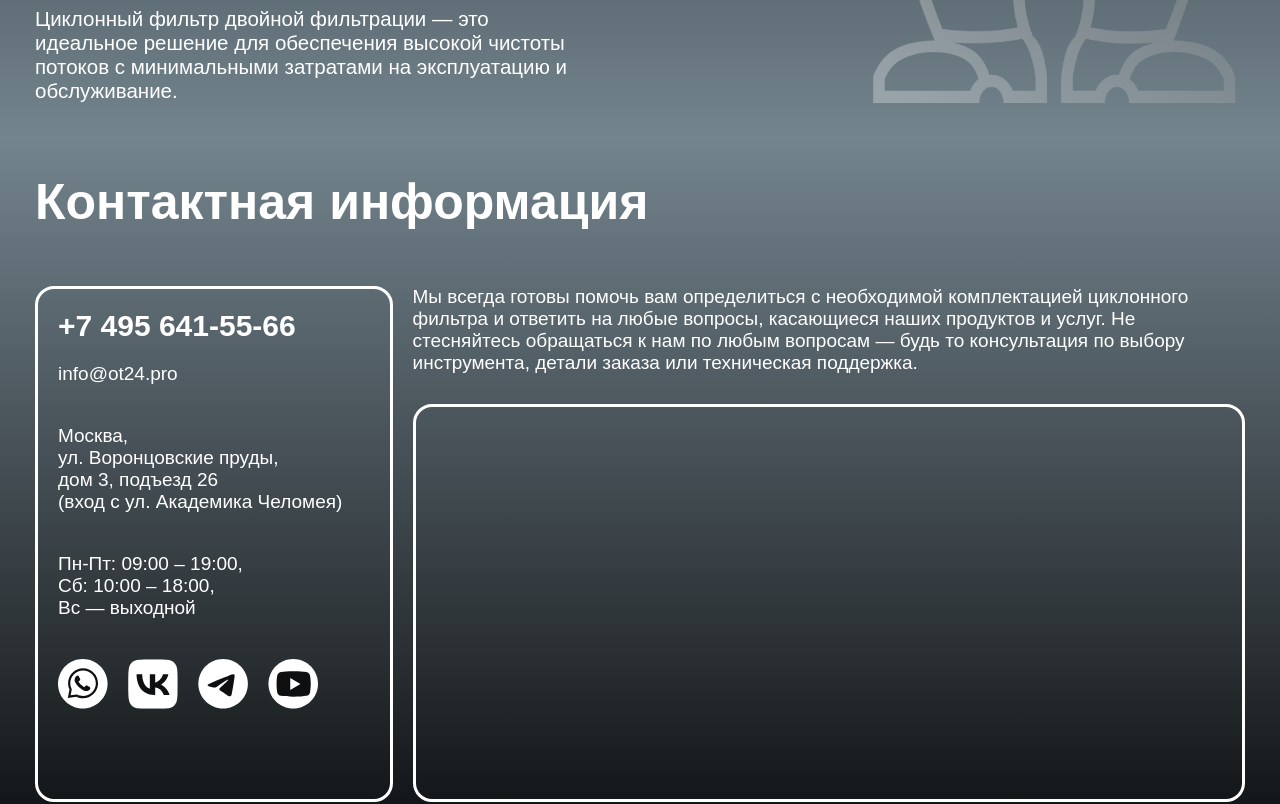
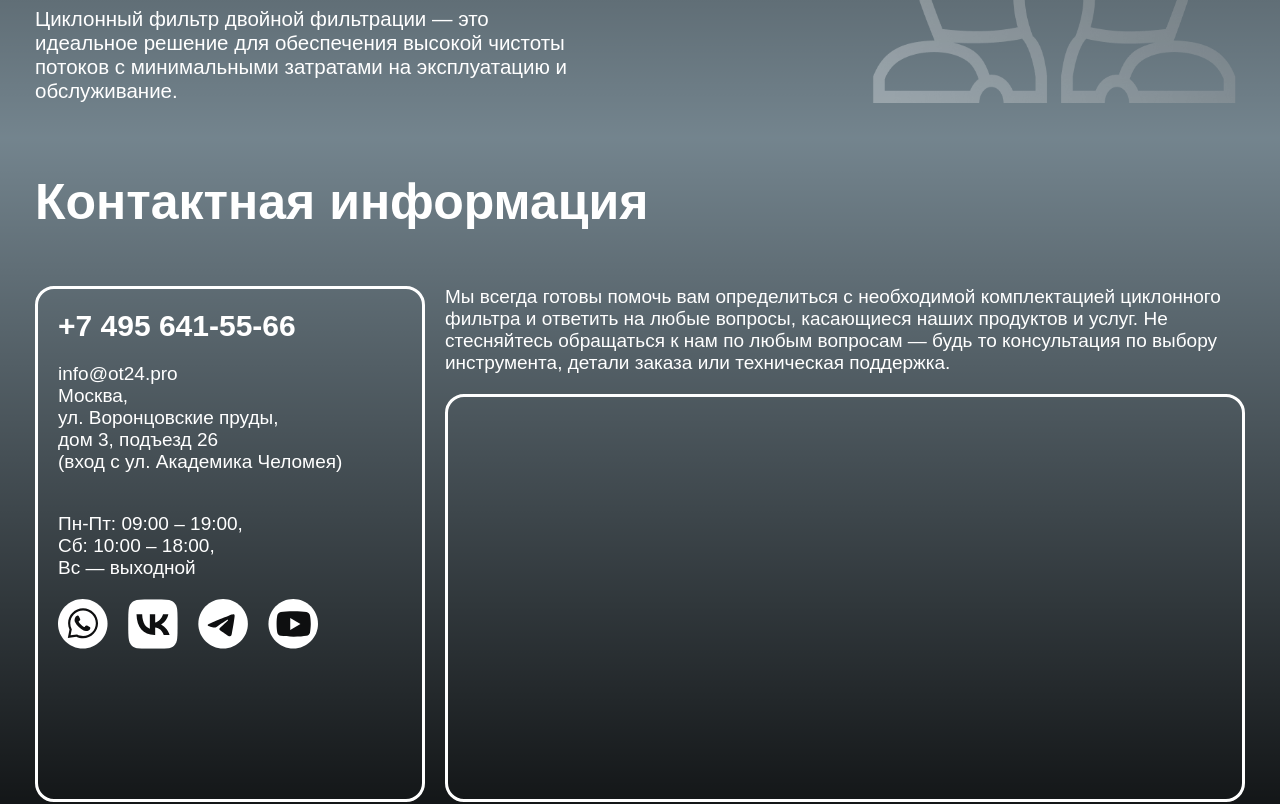
Before and after one commit to myrahkis/cyclone-landing-page, a Vue app: page / in a window 1280 px wide. Shown: the part 11000-11804 px from the top of the page. Built offline with nearby package versions, Linux system fonts and the light colour scheme.

Commit message:
contacts section adaptability

```diff
--- a/src/components/ContactsSection.vue
+++ b/src/components/ContactsSection.vue
@@ -18,8 +18,9 @@ function closeModal() {
   <section class="contacts-section" id="contacts">
     <!-- <img src="/spanner-bottom-half.png" alt="" class="spanner" /> -->
     <h2>Контактная информация</h2>
-    <div class="container">
+    <div class="contacts-grid">
       <div class="contacts-info">
+        <div>
           <div>
             <h3>+7 495 641-55-66</h3>
             <p>info@ot24.pro</p>
@@ -32,22 +33,23 @@ function closeModal() {
             </p>
             <p>(вход с ул. Академика Челомея)</p>
           </div>
-        <div>
+        </div>
+        <div class="contacts-info-right">
           <p>
             Пн-Пт: 09:00 – 19:00, <br />
             Сб: 10:00 – 18:00, <br />
             Вс — выходной
           </p>
-        </div>
           <SocialsIcons iconWidth="5rem" />
         </div>
-      <div class="map-group">
-        <p>
+      </div>
+      <p class="contacts-text">
         Мы всегда готовы помочь вам определиться с необходимой комплектацией циклонного фильтра и
         ответить на любые вопросы, касающиеся наших продуктов и услуг. Не стесняйтесь обращаться к
         нам по любым вопросам — будь то консультация по выбору инструмента, детали заказа или
         техническая поддержка.
       </p>
+      <!-- <div class="map-group"> -->
       <div class="map">
         <iframe
           src="https://yandex.ru/map-widget/v1/?um=constructor%3A251189b0d152a15f05ac87119644b8e58fe04752b0c72ff8a62ee92c3c7d9ff6&amp;source=constructor"
@@ -57,7 +59,7 @@ function closeModal() {
         ></iframe>
       </div>
     </div>
-    </div>
+    <!-- </div> -->
     <div class="btns-wrapper">
       <a
         class="white-border-btn"
@@ -76,37 +78,59 @@ function closeModal() {
   position: relative;
   display: flex;
   flex-direction: column;
-  height: 100vh;
+  min-height: 100vh;
   padding: 3.5rem;
   color: white;
   background: linear-gradient(to top, rgba(0, 0, 0), rgba(0, 0, 0, 0.4));
 }
 
-.container {
+.contacts-grid {
+  display: grid;
+  grid-template-columns: repeat(3, 1fr);
+  grid-template-rows: auto 1fr 1fr;
+  gap: 2rem;
+  flex-grow: 1;
+}
+/* .container {
   display: flex;
   gap: 2rem;
   flex-grow: 1;
-}
+} */
 .contacts-info {
+  grid-column: 1 / 2;
+  grid-row: 1 / -1;
   display: flex;
   flex-direction: column;
   gap: 4rem;
-  width: 30%;
+  width: 100%;
   border: 3px solid white;
   border-radius: 1.9rem;
   padding: 2rem;
 }
-.map-group {
+.contacts-info-right {
+  display: flex;
+  flex-direction: column;
+  gap: 2rem;
+}
+.contacts-text {
+  grid-column: 2 / -1;
+  height: fit-content;
+  width: 100%;
+}
+/* .map-group {
   display: flex;
   flex-direction: column;
   gap: 3rem;
-  width: 70%;
-}
+  width: 100%;
+} */
 .map {
   overflow: hidden;
   flex-grow: 1;
   border: 3px solid white;
   border-radius: 1.9rem;
+
+  grid-column: 2 / -1;
+  grid-row: 2 / 4;
 
   display: flex;
   justify-content: center;
@@ -123,6 +147,7 @@ function closeModal() {
 .btns-wrapper {
   display: flex;
   justify-content: space-between;
+  width: 100%;
   gap: 2rem;
   margin-top: 2rem;
 }
@@ -157,4 +182,21 @@ function closeModal() {
     }
   }
 }
+
+/* (480px–767px) */
+@media (max-width: 767px) {
+  .contacts-grid {
+    display: flex;
+    flex-direction: column;
+  }
+  .contacts-info {
+    flex-direction: row;
+    justify-content: space-between;
+    order: 1;
+  }
+  .map {
+    order: 3;
+    height: 50vh;
+  }
+}
 </style>
--- a/src/components/SocialsIcons.vue
+++ b/src/components/SocialsIcons.vue
@@ -161,4 +161,13 @@ const { iconWidth } = defineProps({
     color: #ff0000;
   }
 }
+
+/* (480px–767px) */
+@media (max-width: 767px) {
+  .social {
+    svg {
+      width: 3.5rem !important;
+    }
+  }
+}
 </style>
```
Lines whose indentation alone changed are shown as unchanged.
